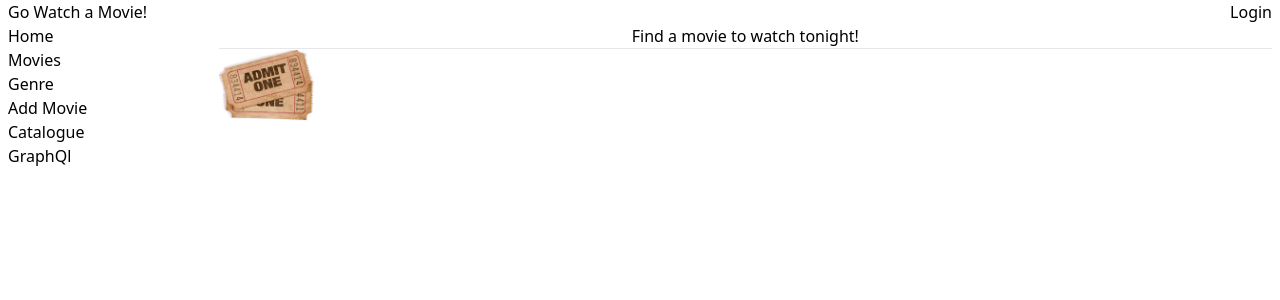
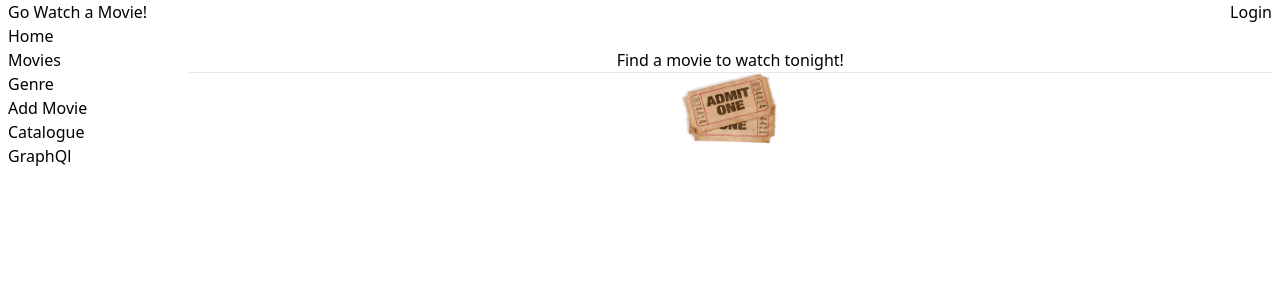
Before and after one commit to carlosarraes/watchamovie, a React (Vite) app: page / in a window 1280 px wide. Shown: the top 300 px of the page. Built offline with nearby package versions, Linux system fonts and the light colour scheme.

Commit message:
feat: Alert component, create interfaces and paths

```diff
--- /dev/null
+++ b/src/components/Alert.tsx
@@ -0,0 +1,10 @@
+interface Props {
+  message: string
+  className: string
+}
+
+const Alert = (props: Props) => {
+  return <div className={'bg-red-200 ' + props.className}>{props.message}</div>
+}
+
+export default Alert
--- a/src/main.tsx
+++ b/src/main.tsx
@@ -10,6 +10,7 @@ import GraphQL from './pages/GraphQL'
 import Home from './pages/Home'
 import Login from './pages/Login'
 import Manage from './pages/Manage'
+import Movie from './pages/Movie'
 import Movies from './pages/Movies'
 
 const router = createBrowserRouter([
@@ -20,6 +21,7 @@ const router = createBrowserRouter([
     children: [
       { index: true, element: <Home /> },
       { path: '/movies', element: <Movies /> },
+      { path: '/movies/:id', element: <Movie /> },
       { path: '/genres', element: <Genres /> },
       { path: '/admin/movie/0', element: <EditMovie /> },
       { path: '/admin', element: <Manage /> },
--- a/src/pages/Home.tsx
+++ b/src/pages/Home.tsx
@@ -3,9 +3,9 @@ import Ticket from '../images/movie_tickets.jpg'
 
 const Home = () => {
   return (
-    <section className="w-10/12 text-center">
+    <section className="flex flex-col justify-center items-center w-full">
       <h2>Find a movie to watch tonight!</h2>
-      <hr />
+      <hr className="border-1 w-full " />
       <Link to="/movies">
         <img src={Ticket} alt="Movie Ticket" className="w-24" />
       </Link>
--- a/src/pages/Movies.tsx
+++ b/src/pages/Movies.tsx
@@ -1,7 +1,7 @@
 import { useEffect, useState } from 'react'
 import { Link } from 'react-router-dom'
 
-interface Movie {
+export interface Movie {
   id: number
   title: string
   releaseDate: string
```
